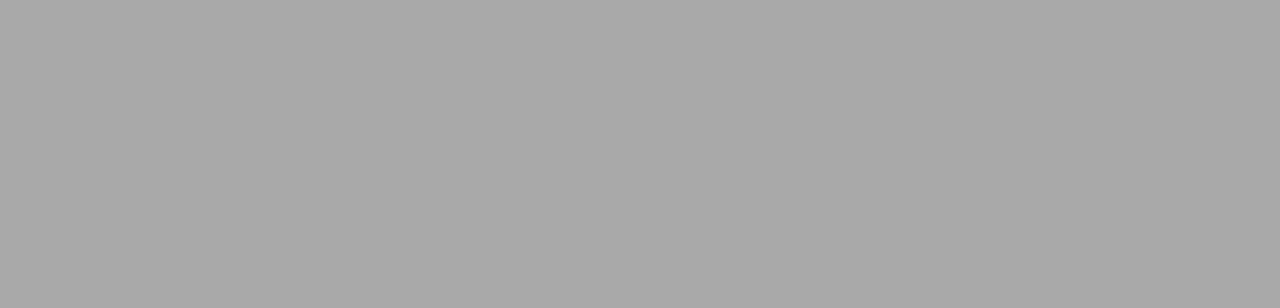
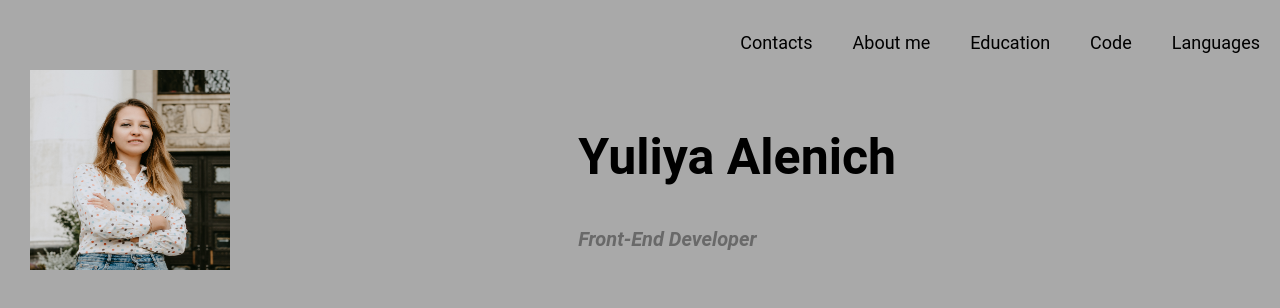
Before and after one commit to YuliyaAlenich/rsschool-cv, a plain HTML site: page index.html in a window 1280 px wide. Drawn offline with Linux system fonts and the light colour scheme; a web font is replaced by a local one.

Commit message:
refactor:website header created

```diff
--- a/index.html
+++ b/index.html
@@ -10,3 +10,30 @@
     <link rel="preconnect" href="https://fonts.googleapis.com">
 <link rel="preconnect" href="https://fonts.gstatic.com" crossorigin>
 <link href="https: //fonts.googleapis.com/css2?family= Roboto: семья= Roboto:ital,wght@0,100;0,300;0,400;0,500;0,700;0,900;1,100;1,300;1,400;1,500;1,700;1,900 & display=swap" rel="stylesheet">
+
+
+</head>
+<body>
+    <header>
+     <div class="container">
+        <nav class="nav">
+           <ul class="nav-list">
+             <li class="nav-item"><a href="#contacts" class="nav-link">Contacts</a></li>
+             <li class="nav-item"><a href="#about" class="nav-link">About me</a></li>
+             <li class="nav-item"><a href="#education" class="nav-link" >Education</a></li>
+             <li class="nav-item"><a href="#code" class="nav-link">Code</a></li>
+             <li class="nav-item"><a href="#english" class="nav-link" >Languages</a></li>
+           </ul>
+        </nav>
+    </div>
+
+      <div class="container">
+        <div class="name">
+            <section class="section-header" >
+                <h1 class="section-title">Yuliya Alenich</h1>
+                <p class="subject">Front-End Developer</p>
+            </section>
+        </div>
+        <img class="foto" src="./assets/img/image.jpg" alt="my photo" width="180" height="200">
+      </div>
+    </header>
--- a/style.css
+++ b/style.css
@@ -15,3 +15,105 @@ body {
     line-height: 1,5;
     background-color:darkgrey;
 }
+
+* {
+    box-sizing: border-box;
+  }
+
+.header {
+    display: flex;
+    user-select: none;
+
+}
+
+.container{
+    max-width: 1440px;
+    margin: 0 auto;
+    flex-grow: 1;
+
+}
+
+.header-container{
+    display: flex;
+    user-select: none;
+}
+
+.name{
+    width: 70%;
+    height: 200px;
+    display: flex;
+    position: relative;
+    justify-content: flex-end;
+}
+
+.main-container{
+    display: flex;
+    flex-wrap: wrap;
+}
+
+@media (max-widt:768px) {
+    .section {
+        width: 100%;
+    }
+}
+.nav-list{
+    display: flex;
+    justify-content: flex-end;
+    align-items: center;
+    list-style: none;
+
+}
+
+.nav-link{
+    padding: 0 20px;
+    line-height: 50px;
+    line-height: none;
+    color: black;
+    text-decoration: none;
+    transition: .3s;
+}
+
+.section-title {
+    font-size: 50px;
+    letter-spacing: 0;
+}
+
+.section-title-1 {
+    font-size: 35px;
+    letter-spacing: 0;
+}
+
+.subject {
+    font-size: 20px;
+    font-style: italic;
+    font-weight: bold;
+    color: dimgrey;
+}
+
+.section {
+
+    position: absolute;
+    top: 70px;
+    left: 240px;
+    width: 50%;
+    height: 200px;
+
+}
+
+.foto {
+    position: absolute;
+    top: 70px;
+    left: 30px;
+    width: 200px;
+    height: 200px;
+}
+
+.nav-item  {
+    color: #829985;
+    text-decoration: none;
+    transition: color 0.5s;
+  }
+
+  .section-item a:hover {
+    color: #4d2323;
+  }
```
